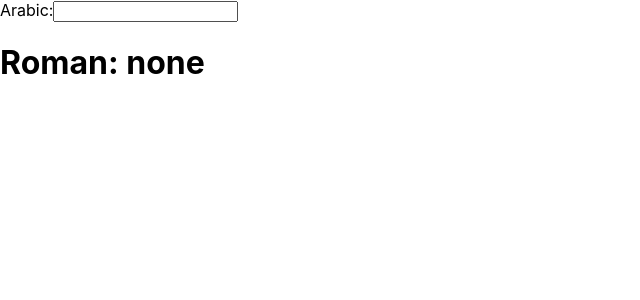
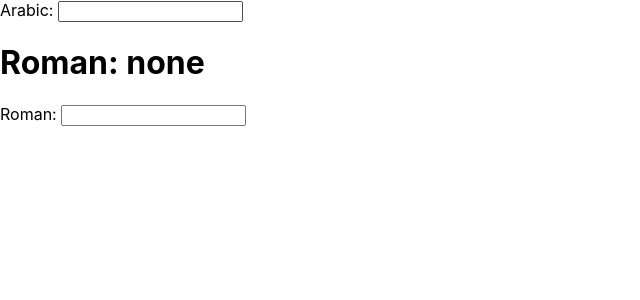
Before and after one commit to arturPabjanczyk/kursReacta_week_04_to-roman-converter, a React (Create React App) app: page / in a window 1280 px wide. Shown: the top 300 px of the page, without its empty margins (0-640 px from the left). Built offline with nearby package versions, Linux system fonts and the light colour scheme.

Commit message:
ArabicConverter should have an input

```diff
--- a/src/App.js
+++ b/src/App.js
@@ -1,10 +1,14 @@
 import React from 'react';
 import './App.css';
 import RomanConverter from "./components/RomanConverter";
+import ArabicConverter from "./components/ArabicConverter";
 
 function App() {
     return (
-        <RomanConverter/>
+        <>
+            <RomanConverter/>
+            <ArabicConverter/>
+        </>
     );
 }
 
--- /dev/null
+++ b/src/components/ArabicConverter.js
@@ -0,0 +1,9 @@
+import React from "react";
+
+class ArabicConverter extends React.Component {
+    render() {
+        return <label>Roman: <input/></label>;
+    }
+}
+
+export default ArabicConverter;
--- a/src/components/RomanConverter.js
+++ b/src/components/RomanConverter.js
@@ -13,7 +13,7 @@ class RomanConverter extends React.Component {
     render() {
         return (
             <>
-                <label>Arabic:<input onChange={this.handleChange}></input></label>
+                <label>Arabic: <input onChange={this.handleChange}></input></label>
                 <h1>Roman: {this.state.roman ? this.state.roman : "none"}</h1>
             </>
         );
```
Also changed, not shown: 1 other file (tests, documents, lock files or other folders).
